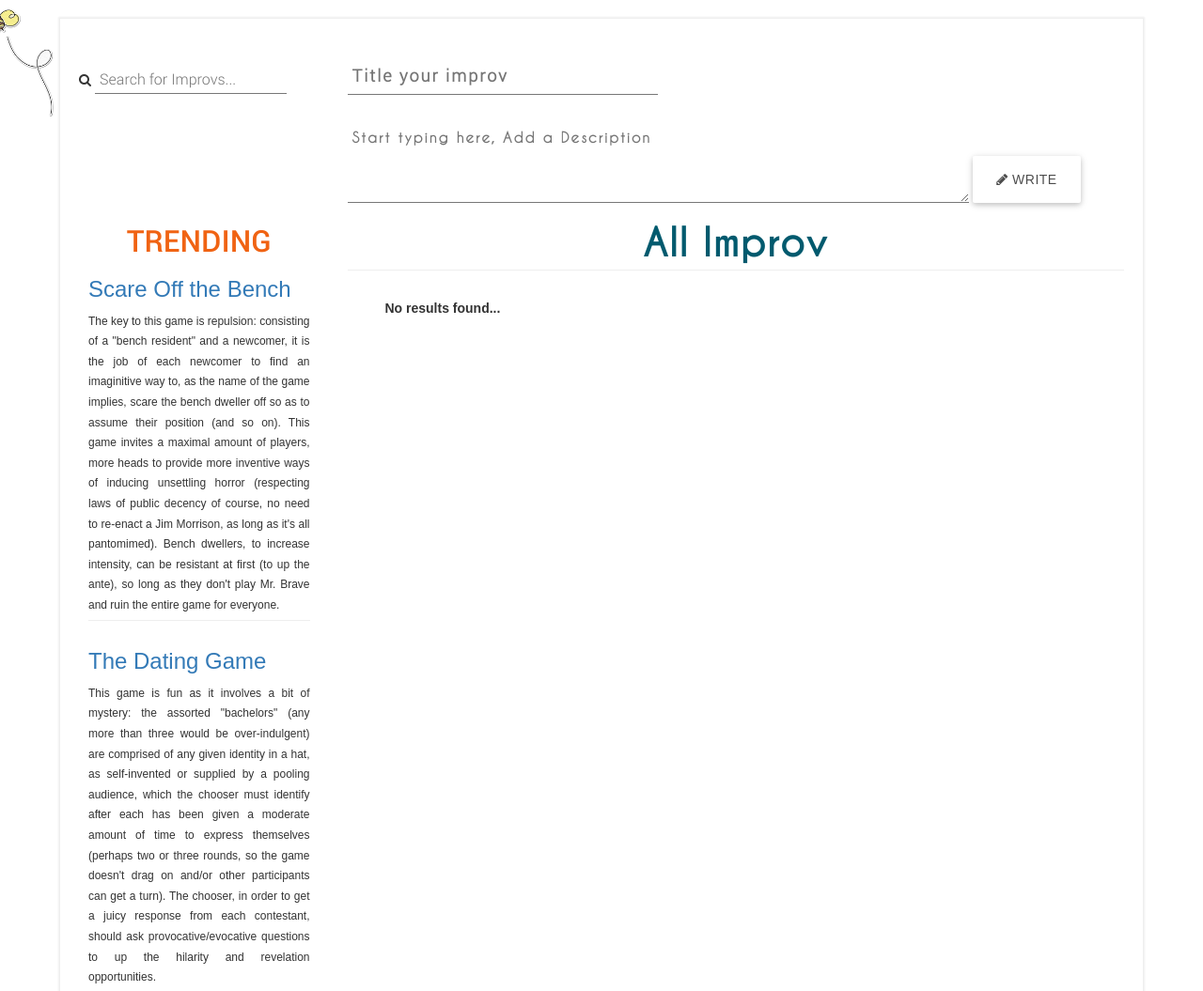
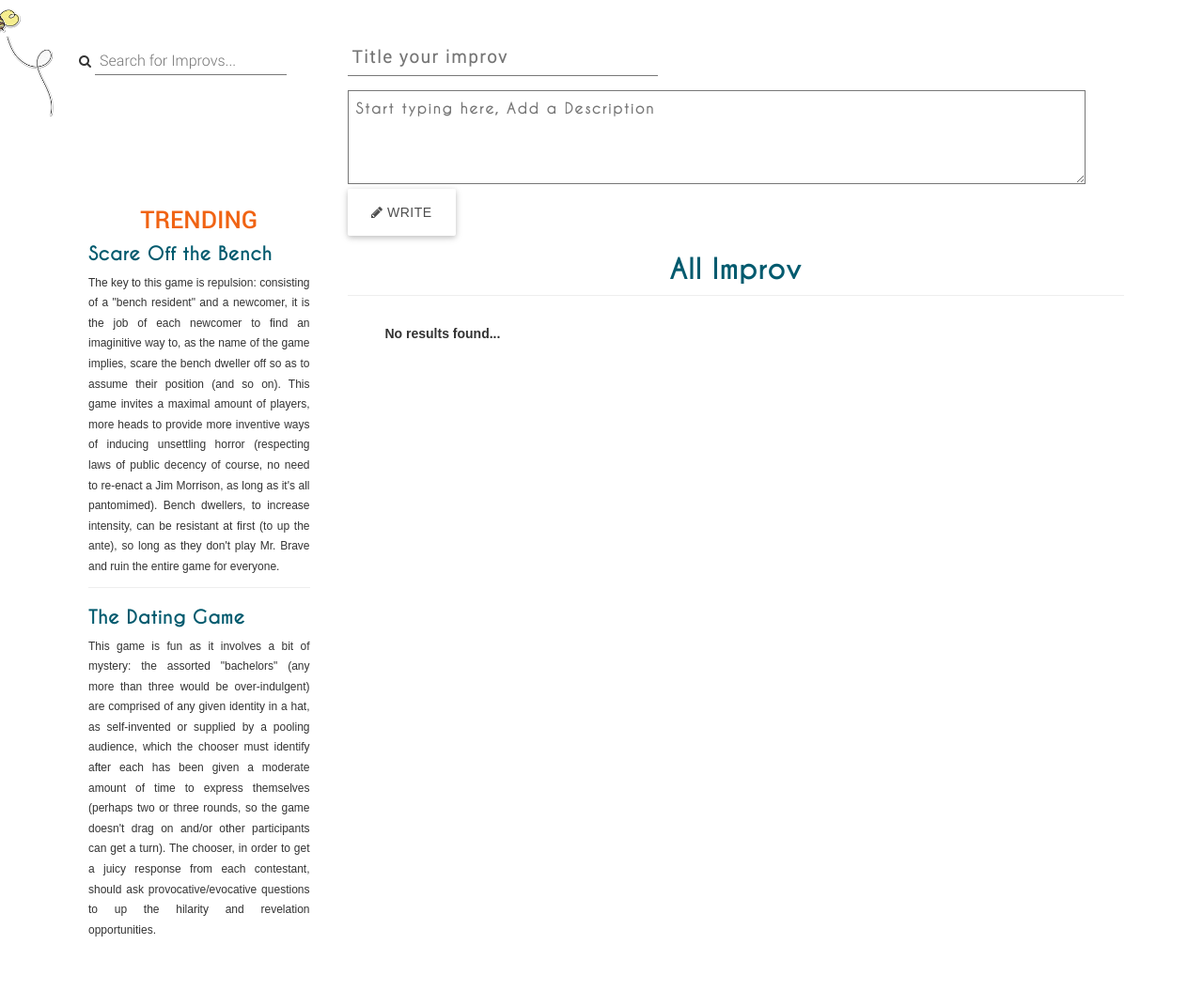
Before and after one commit to andela-abankole/ImprovApp, a plain HTML site: page index.html in a window 1280 px wide. Shown: the top 1055 px of the page at 94% size. Drawn offline with nearby package versions, Linux system fonts and the light colour scheme.

Commit message:
added and modified

```diff
--- a/css/main.css
+++ b/css/main.css
@@ -1,10 +1,10 @@
 /*      Imported Fonts
 ================================================== */
 @font-face {  font-family: "CaviarDreams";
-src: url("../fonts/Caviar_dreams/CaviarDreams.ttf");}
+src: url("../fonts/caviar_dreams/CaviarDreams.ttf");}
 
 @font-face {  font-family: "CaviarDreams-Bold";
-src: url("../fonts/Caviar_dreams/CaviarDreams_Bold.ttf");}
+src: url("../fonts/caviar_dreams/CaviarDreams_Bold.ttf");}
 
 @font-face {  font-family: "Roboto-BoldCondensed";
 src: url('../fonts/roboto/Roboto-BoldCondensed.ttf');}
@@ -26,16 +26,13 @@ src: url('../fonts/roboto/Roboto-Regular.ttf');}
 
 /* Scroll Bar
   ================================================== */
-::-webkit-scrollbar {width: 4px; height: 4px;}
+::-webkit-scrollbar {width: 8px; height: 2px;}
 ::-webkit-scrollbar-track {
   background-color: #999;
   opacity: .2;
-  border-radius: 10px;
+  margin: 2px 0px;
 }
-::-webkit-scrollbar-thumb {
-  border-radius: 10px;
-  background-color: rgba(0,0,0,.6);
-}
+::-webkit-scrollbar-thumb {background-color: #000;}
 
 /* ***** Reset
     ================================================== */
@@ -48,6 +45,10 @@ body, html {
 
 /* ***** All Body Styles
     ================================================== */
+.ng-cloak {
+  display: none;
+}
+
 .container-fluid {
   position: absolute;
   top: -20px; left: -60px;
@@ -70,22 +71,30 @@ h1 img {
 h1 {
   text-align: center;
   text-transform: uppercase;
-  margin-bottom: -10px;
   font-family: Roboto-Medium;
-  font-size: 32px;
+  font-size: 26px;
   color: #F06313;
 }
 
 h2 {
   font-family: CaviarDreams-Bold;
   font-weight: bolder;
-  font-size: 42px;
+  font-size: 30px;
   color: #015A6E;
   text-align: center;
 }
 
+h3 {
+  font-family: CaviarDreams-Bold;
+  font-weight: bolder;
+  font-size: 20px;
+  margin-top: -10px;
+  color: #015A6E;
+  text-align: left;
+}
+
 hr {
-  margin-top: -5px;
+  margin-top: 5px;
   margin-bottom: 30px;
 }
 
@@ -106,13 +115,11 @@ hr {
 }
 
 #improv-body {
-  padding: 20px 5px;
-  margin-bottom: -20px;
-  width: 60%;
+  padding: 8px;
+  width: 100%;
   height: 100px;
   font-size: 15px;
-  border: none;
-  border-bottom: 1px solid #777;
+  border: 1px solid #777;
   outline: none;
   background: none;
   color: #000;
@@ -138,7 +145,7 @@ hr {
 
   @media screen and (min-width: 768px){
     #improv-body{
-      width: 80%;
+      width: 95%;
     }
   }
 
@@ -158,8 +165,9 @@ input[type="text"] {
 }
 
 button[type="addButton"] {
-  width: 15%;
+  width: 18%;
   height: 50px;
+  font-size: 12px;
   color: rgba(0, 0, 0, .7);
   background-color: rgb(255, 255, 255);
   letter-spacing: 0.5px;
@@ -169,12 +177,13 @@ button[type="addButton"] {
   border: none;
   border-radius: 2px;
   outline: 0px;
-  padding: 0px 2rem;
+  padding: 0px 1rem;
   text-transform: uppercase;
   -webkit-tap-highlight-color: transparent;
   box-shadow: rgba(0, 0, 0, 0.156863) 0px 2px 5px 0px,
               rgba(0, 0, 0, 0.117647) 0px 2px 10px 0px;
 }
+
 button[type="addButton"]:hover{
   outline: none;
   box-shadow: rgba(0, 0, 0, 0.180392) 0px 5px 11px 0px,
@@ -183,6 +192,8 @@ button[type="addButton"]:hover{
   @media screen and (min-width: 768px){
     button[type="addButton"]{
       width: 14%;
+      font-size: inherit;
+      padding: 0px 2rem;
     }
   }
 
@@ -190,14 +201,6 @@ button[type="addButton"]:hover{
   width: 90%;
   margin-top: 20px;
   padding: 20px;
-  box-shadow: rgba(0, 0, 0, 0.027647) 0px 0px 2px 2px,
-              rgba(0, 0, 0, 0.028647) 0px 0px 2px 2px,
-              rgba(0, 0, 0, 0.019647) 0px 0px 2px 2px;
-}
-
-.row-wrapper {
-  margin-top: 20px;
-  margin-bottom: 50px;
 }
 
 .row-wrapper .col-md-9 ul li {
@@ -213,7 +216,7 @@ button[type="addButton"]:hover{
 }
 
 .row-wrapper .col-md-9 ul li #retrievedBody{
-  font-size: 16px;
+  font-size: 14px;
   font-family: sans-serif;
   margin-top: 10px;
   letter-spacing: 1px;
@@ -225,12 +228,18 @@ button[type="addButton"]:hover{
 }
 
 .row-wrapper .col-md-9 ul li span i {
- cursor: pointer;
- font-size: 20px;
- padding-right: 10px;
+  cursor: pointer;
+  font-size: 20px;
+  padding-right: 10px;
 }
 
-.trending-wrapper{
+.row-wrapper .col-md-9 ul li p {
+    font-weight: 600;
+    font-size: 14px;
+    margin-top: 5px;
+}
+
+.trending-wrapper {
   margin-top: 120px;
 }
 
@@ -302,7 +311,6 @@ button[type="addButton"]:hover{
 
 footer {
   background: #fff;
-  background-attachment: fixed;
   height: 160px;
   width: 100%;
 }
@@ -315,13 +323,13 @@ footer .footer-wrapper {
   margin: 0 auto;
   color: #000;
   font-size: 18px;
-  font-family: CaviarDreams;
+  font-family: Roboto-Regular;
   box-shadow: rgba(0, 0, 0, 0.027647) 0px 0px 2px 2px,
               rgba(0, 0, 0, 0.028647) 0px 0px 2px 2px,
               rgba(0, 0, 0, 0.019647) 0px 0px 2px 2px;
 }
 
-footer .footer-wrapper p {font-size: 12px}
+footer .footer-wrapper p {font-size: 12px;}
 
   @media screen and (min-width: 768px){
     .splitter {
@@ -335,8 +343,8 @@ footer .footer-wrapper p {font-size: 12px}
   font-size: 40px;
   border: none;
   outline: none;
-  color: #999;
-} .social-buttons-a:hover{background: transparent;};
+  color: #777;
+} .social-buttons-a:hover{background: transparent; color: #000};
   .social-buttons-a:focus{background: transparent; outline: none !important;};
   .social-buttons-a:active{background: transparent;};
   .social-buttons-a:link{background: transparent;};
```
